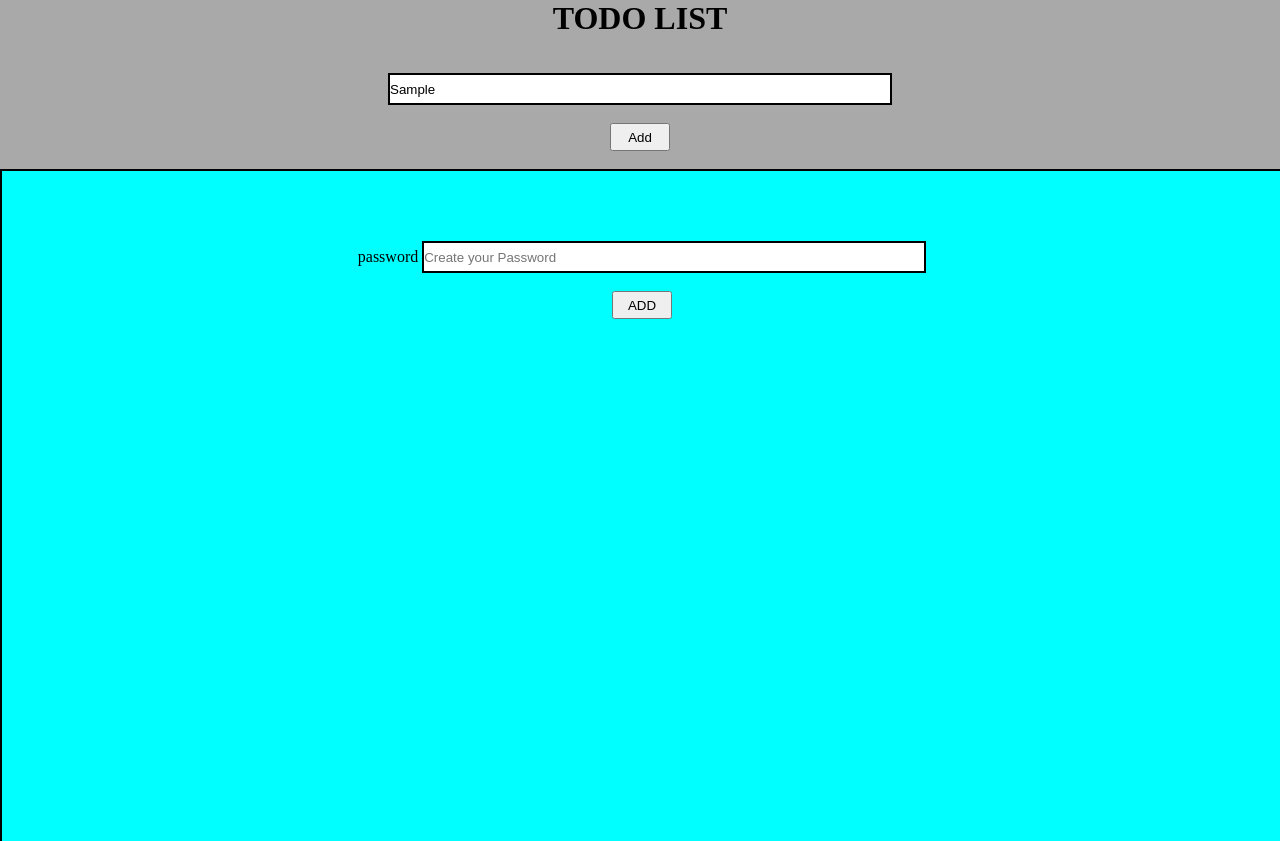
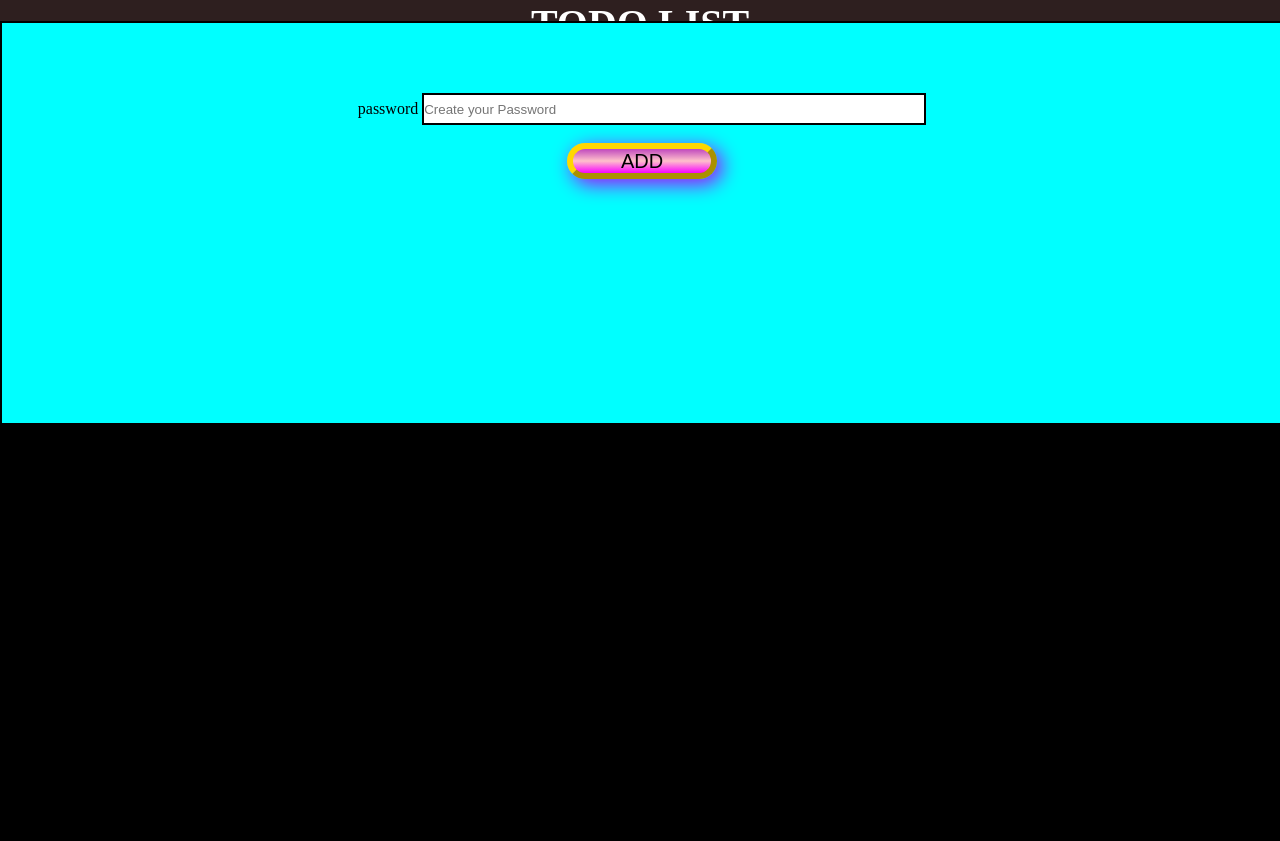
Before and after one commit to brijesh2004/TodoList, a plain HTML site: page index.html in a window 1280 px wide. Both pictures are taken after typing "Sample" into the empty fields and a click on the button "Add". Before the commit the page ends 819 px from the top, so only its background shows below. Drawn offline with Linux system fonts and the light colour scheme.

Commit message:
adding new look

```diff
--- a/index.html
+++ b/index.html
@@ -4,6 +4,7 @@
     <meta charset="UTF-8">
     <meta http-equiv="X-UA-Compatible" content="IE=edge">
     <meta name="viewport" content="width=device-width, initial-scale=1.0">
+    <link rel="stylesheet" href="https://cdnjs.cloudflare.com/ajax/libs/font-awesome/4.7.0/css/font-awesome.min.css">
     <link rel="stylesheet" href="style.css">
     <title>Todo List</title>
 </head>
@@ -15,7 +16,9 @@
     <span id="error"></span>
     </div>
     <div class="items">
-    <ul id="box"></ul>
+    <ul id="box">
+
+    </ul>
 
     </div>
 
@@ -31,6 +34,7 @@
         <button class="btn"  id="back"> Back</button>
 
       </div>
+
     <script src="script.js"></script>
 </body>
 </html>
--- a/script.js
+++ b/script.js
@@ -1,15 +1,17 @@
 function ADD() {
     let popbox = document.getElementById("popbox");
-    let box = document.getElementById("box")
+    let box = document.getElementById("box");
     let nam = document.getElementById("name");
+    box.style.display = "none";
     let name = document.getElementById("name").value;
     if (nam.value == '') {
         nam.style.border = "2px solid red";
     }
     else {
         popbox.style.display = "block";
+
     }
-
+    box.style.display = "block";
     //    box.style.display="none";
 
 }
@@ -26,6 +28,7 @@ function addMore() {
         // popbox.style.visibility="visible";
         let password = document.getElementById('password').value;
         //   console.log(password);
+
         popbox.style.display = "none";
         let box = document.getElementById('box');
         let li = document.createElement('li');
@@ -33,6 +36,9 @@ function addMore() {
         li.textContent = name;
         let a = document.createElement('a');
         a.textContent = "DELETE";
+        // a.insertAdjacentHTML='<i class="fa fa-trash"></i>'
+        // a.innerHTML='<i class="fa fa-trash"></i>';
+        // a.textContent = `${'<i class="fa fa-trash"></i>'}`;
 
         a.setAttribute("data-password", password);
        a.onclick = "DEL()";
--- a/style.css
+++ b/style.css
@@ -3,35 +3,53 @@
     padding: 0;
 }
 body{
-  background-color: darkcyan;
+  background-color: black;
+}
+h1{
+    text-decoration: underline dashed 10px rgb(255, 0, 251);
+    font-size: 40px;
 }
 .container{
     text-align: center;
-    background-color: darkgrey;
+    background-color: rgb(46, 31, 31);
     box-shadow: 10px 10px 10px white;
     width: 100vw;
+    color: white;
 }
 .input{
     width: 500px;
     height: 28px;
-    border:2px solid black;
+    border:4px solid white;
+    border-radius: 20px;
 }
 .btn{
-    width: 60px;
-    height: 28px;
+    width: 150px;
+    height: 36px;
+    background:linear-gradient(rgb(192, 72, 190),pink,rgb(247, 2, 255) );
     cursor: pointer;
+    color: black;
+    font-size: 20px;
+    border-radius: 50px;
+    border-width: 6px;
+    border-color: gold;
+    box-shadow:5px 5px  20px rgb(174, 0, 255);
 }
 .items{
 min-height: 600px;
-background-color: beige;
+
+background-color: black;
+color: white;
 position: relative;
 text-align: center;
 justify-content: center;
 align-items: center;
 }
+#box{
+    display: flex;
+}
 ul{
     margin-top: 50px;
-    text-align: center;
+    /* text-align: center; */
     position: relative;
     justify-content: center;
 }
@@ -39,31 +57,42 @@ li{
     text-decoration: none;
     list-style: none;
     text-align: center;
-    border: 1px solid black;
+    display: inline-block;
+    border: 4px solid white;
+    border-radius: 20px;
+    box-shadow: 5px 5px 50px white;
+   background-color: rgb(73, 72, 72);
     margin: 15px;
-    width: 90%;
+    width: 180px;
     font-size: 20px;
 }
 a{
+    display: flex;
     position: relative;
+
+    justify-content: center;
     color: rgb(255, 0, 0);
     /* left: 35%; */
     /* right: -20%; */
     cursor: pointer;
 }
 #popbox{
+
     align-items: center;
-    position: fixed;
+    position:fixed;
     text-align: center;
-  margin-top: -650px;
+  margin-top: -820px;
+
+  /* margin-top: -60%; */
   z-index: 300;
   border: 2px solid black;
   width: 100vw;
-  height: 100vh;
+  height: 400px;
   background-color: aqua;
  display: none;
 }
 .input1{
+
     width: 500px;
     height: 28px;
     border:2px solid black;
@@ -71,9 +100,9 @@ a{
 }
 #del{
     align-items: center;
-    position: fixed;
+    position: absolute;
     text-align: center;
-  margin-top: -650px;
+  margin-top: -820px;
   z-index: 300;
   border: 2px solid black;
   width: 100vw;
```
